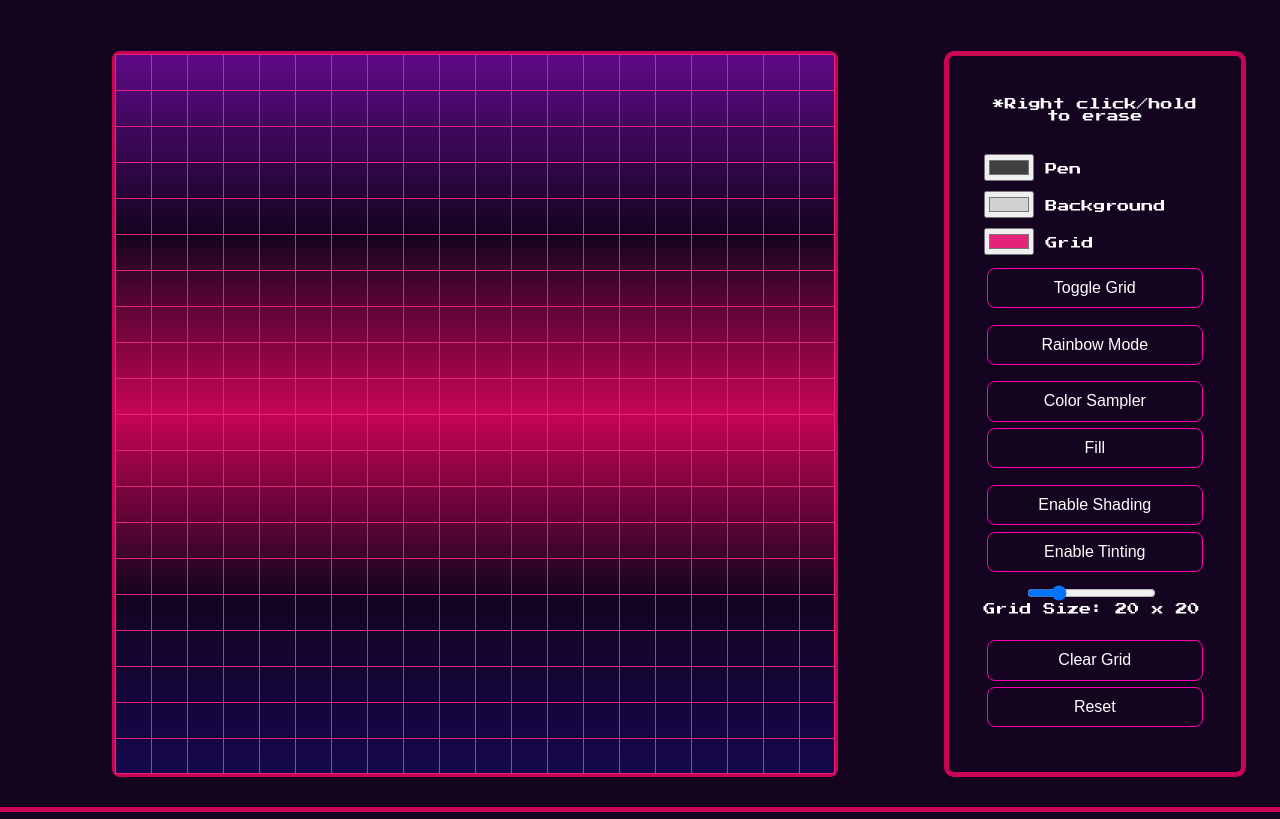
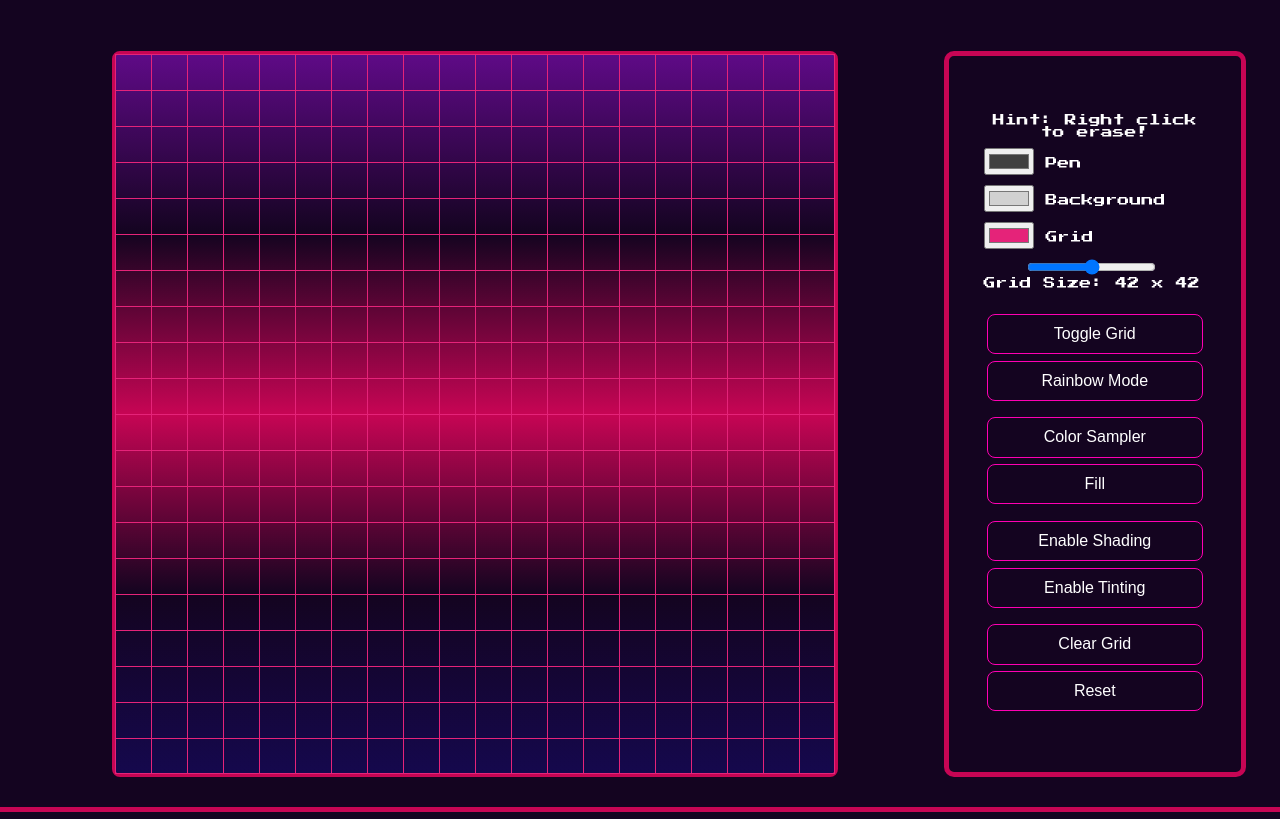
Before and after one commit to Dead-Locke/etch-a-sketch, a plain HTML site: page index.html in a window 1280 px wide. Shown: the part 69-888 px from the top of the page. Drawn offline with Linux system fonts and the light colour scheme; a web font is replaced by a local one.

Commit message:
Moved the control panel buttons around and linked a new font

```diff
--- a/index.html
+++ b/index.html
@@ -8,9 +8,9 @@
 
     <link rel="preconnect" href="https://fonts.googleapis.com">
     <link rel="preconnect" href="https://fonts.gstatic.com" crossorigin>
-    <link href="https://fonts.googleapis.com/css2?family=Press+Start+2P&display=swap" rel="stylesheet">
+    <link href="https://fonts.googleapis.com/css2?family=Bungee&family=Bungee+Hairline&family=Bungee+Outline&family=Monoton&family=Orbitron&family=Press+Start+2P&display=swap" rel="stylesheet">
 
-    <title>Etch-a-Sketch Project</title>
+    <title>Pixel-Sketch Project</title>
 </head>
 <body>
     <header>
@@ -19,12 +19,12 @@
     <main>
         <div class="backpane">
             <div>
-                <div id="grid" ondragstart ="return false" oncontextmenu="return false"></div>
+                <div id="grid" class="gradient-border" ondragstart ="return false" oncontextmenu="return false"></div>
             </div>
 
-            <div class="controls">
-                <div class="tutorial">*Right click/hold to erase</div>
-                <br>
+            <div class="controls gradient-border">
+                <div class="tutorial">Hint: Right click to erase!</div>
+
                 <div class="colorPicker">
                     <input id="penColor" type="color">
                     <label class="colorBtn" for="penColor">Pen</label>
@@ -34,18 +34,29 @@
                     <input id="background" type="color" >
                     <label for="background">Background</label>
                 </div>
-                <div>
+                <div class="colorPicker">
                     <input id="gridColor" type="color">
                     <label for="gridColor">Grid</label>
                 </div>
-                <button id="toggle">Toggle Grid</button>
 
-                <button id="rainbow"> Rainbow Mode</button>
-                <div>
+
+                <div class="gridSlider">
+                    <div class="sliderFill"></div>
+                    <input id="slider" type="range" min="4" max="80">
+                    <p class="sliderInfo">Grid Size: <span class="grid-size-number"></span> x <span class="grid-size-number"></span></p>
+                </div>
+
+                <div class="toggle-rainbow">
+                    <button id="toggle">Toggle Grid</button>
+                    <button id="rainbow"> Rainbow Mode</button>
+                </div>
+
+
+                <div class="sampler-fill">
                     <button id="sampler"> Color Sampler</button>
                     <button id="fill">Fill</button>
                 </div>
-                <div class="shadetint">
+                <div class="shade-tint">
                     <button id="shade"> Enable Shading</button>
                     <button id="tint"> Enable Tinting</button>
                 </div>
@@ -53,15 +64,7 @@
 
 
 
-
-
-                <div class="gridSlider">
-                    <input id="slider" type="range" min="4" max="80" value="20">
-                    <p>Grid Size: <span class="grid-size-number"></span> x
-                    <span class="grid-size-number"></span></p>
-                </div>
-
-                <div>
+                <div class="clear-reset">
                     <button class="clear"> Clear Grid</button>
                     <button class="reset"> Reset</button>
                 </div>
```
